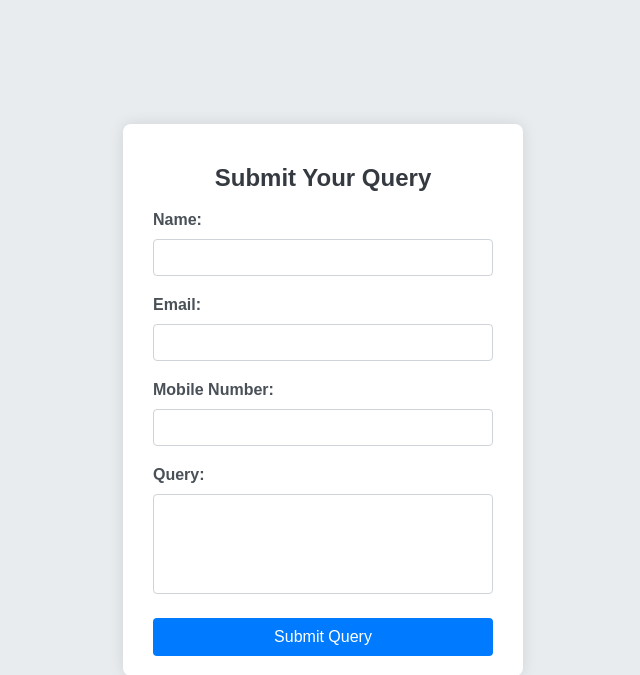
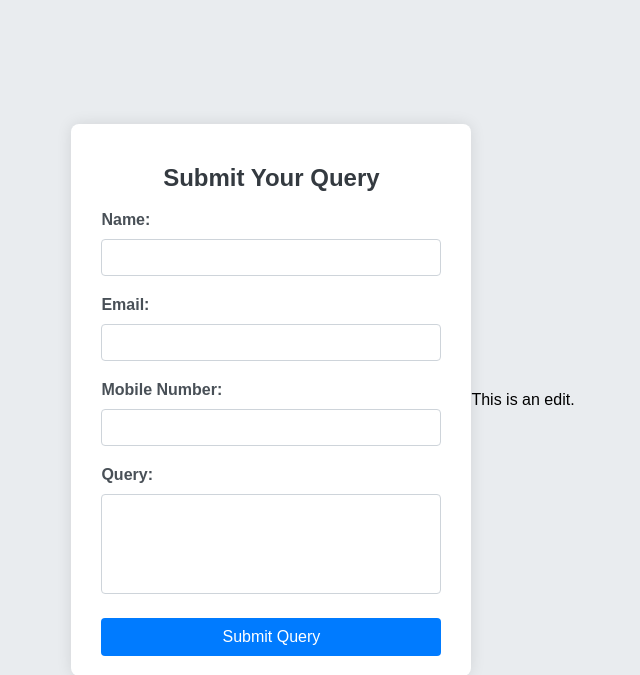
Before and after one commit to Backendr34/querysampleapp, a Flask app: page / in a window 1280 px wide. Shown: the top 675 px of the page, without its empty margins (317-957 px from the left). Run offline with Flask 3, Linux system fonts and the light colour scheme; some libraries are stand-ins or nearby versions.

Commit message:
Update index.html

```diff
--- a/templates/index.html
+++ b/templates/index.html
@@ -76,6 +76,8 @@
         <input type="submit" value="Submit Query">
     </form>
 
+    <p>This is an edit.</p>
+
     <script>
         console.log('Form submitted with data:', {
             name: document.getElementById('name').value,
```
